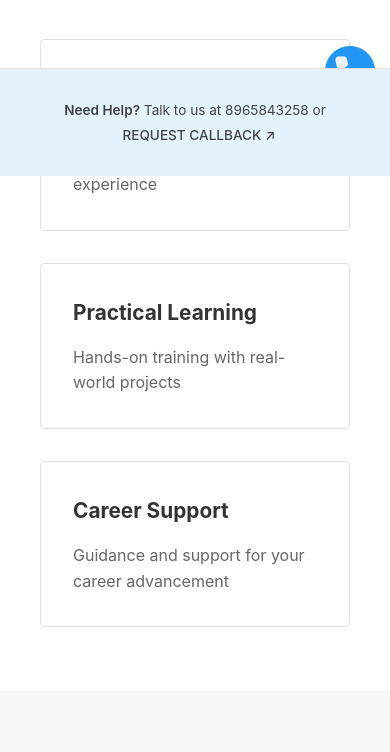
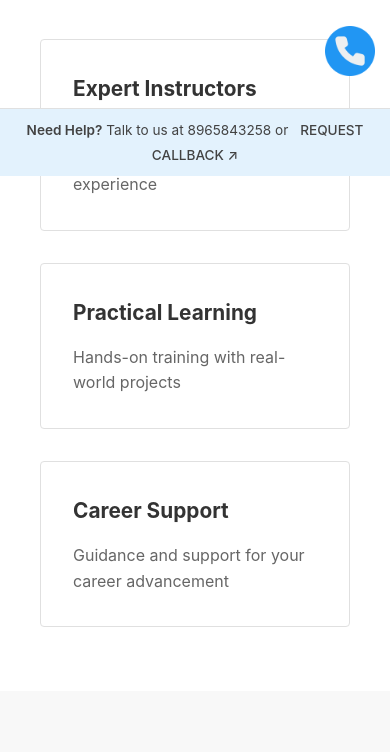
Before and after one commit to ProjectsAcademy/btech_walleh_website, a plain HTML site: page index.html in a window 390 px wide. Shown: the part 668-1420 px from the top of the page. Drawn offline with nearby package versions, Linux system fonts and the light colour scheme.

Commit message:
Update styles.css
Fixed the overlapping issue at the bottom of the page on mobile. Changes:
Increased body padding-bottom on mobile from 60px to 100px to account for the fixed contact banner
Adjusted floating contact icon position from bottom: 80px to bottom: 100px so it sits above the banner
Adjusted contact popup position from bottom: 140px to bottom: 160px so it sits above the floating icon
Added padding adjustment for the fixed contact banner on mobile for better spacing
Ensured footer spacing is properly handled
The bottom elements are now spaced correctly on mobile:

```diff
--- a/styles.css
+++ b/styles.css
@@ -756,6 +756,10 @@ footer p {
 
 /* Responsive Design */
 @media (max-width: 768px) {
+  body {
+    padding-bottom: 100px; /* Increased to account for fixed banner */
+  }
+
   nav {
     flex-direction: column;
     gap: 1rem;
@@ -787,7 +791,16 @@ footer p {
   }
 
   .banner-content {
-    padding: 0.75rem 10px;
+    padding: 0;
+  }
+
+  .fixed-contact-banner {
+    padding: 0.5rem 15px;
+  }
+
+  footer {
+    margin-bottom: 0;
+    padding-bottom: 1.5rem;
   }
 
   .modal-container {
@@ -849,14 +862,14 @@ footer p {
   }
 
   .floating-contact-icon {
-    bottom: 80px;
+    bottom: 100px; /* Increased to sit above the fixed banner */
     right: 15px;
     width: 50px;
     height: 50px;
   }
 
   .contact-popup {
-    bottom: 140px;
+    bottom: 160px; /* Adjusted to sit above floating icon */
     right: 15px;
     width: 260px;
   }
```
